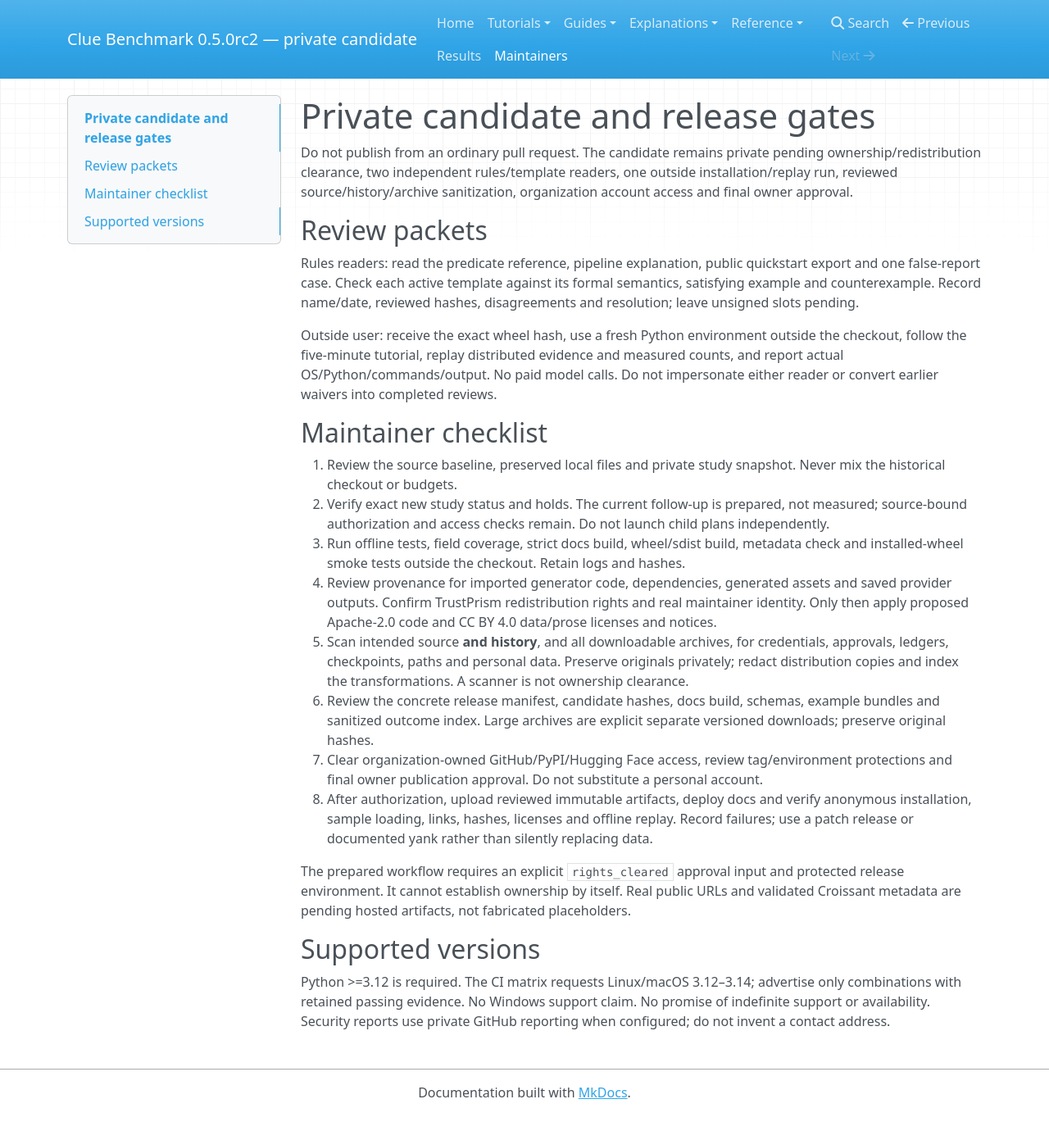
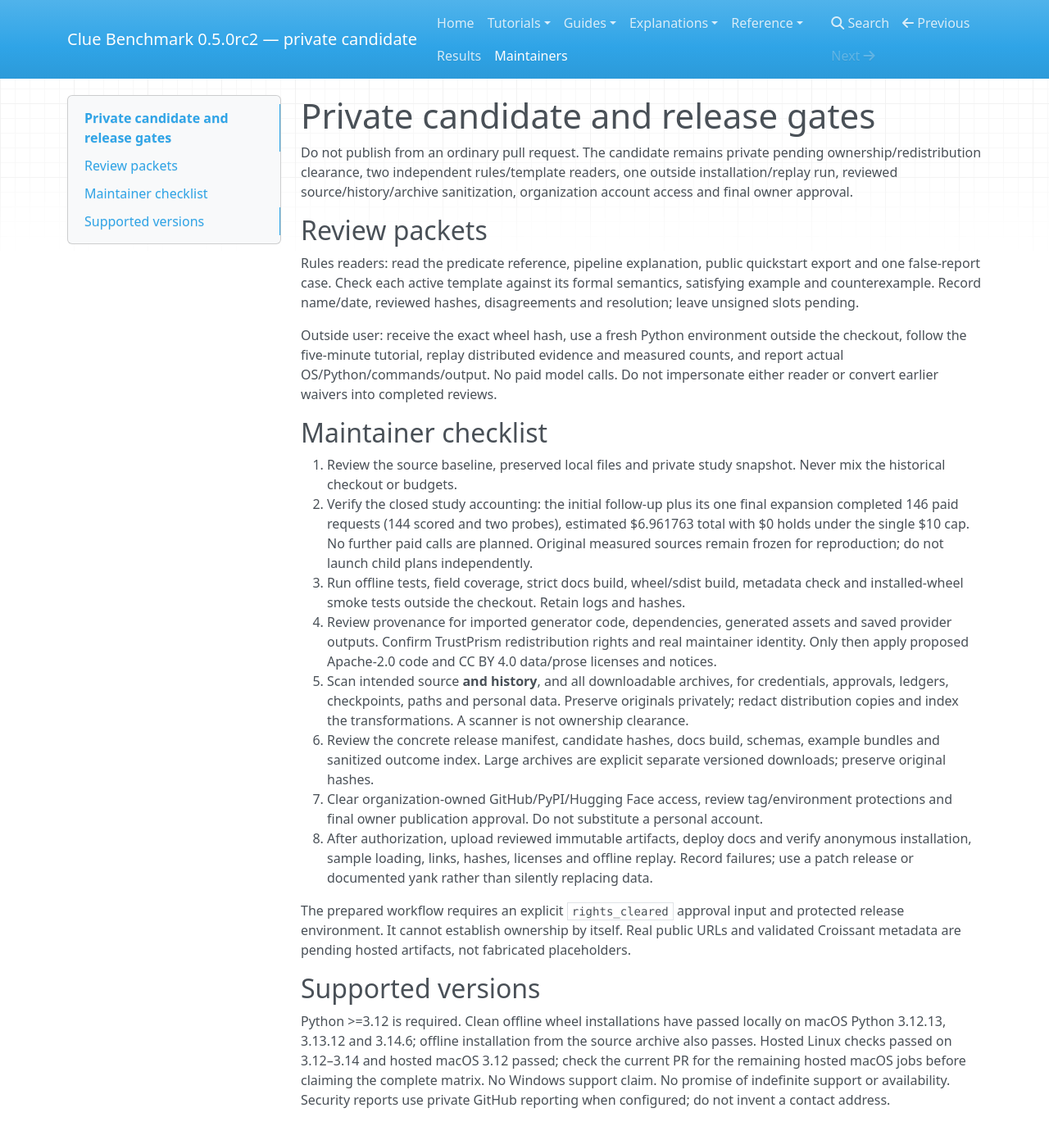
Before and after one commit to TrustPrism/clue-benchmark, an MkDocs documentation site: the page built from docs/site/maintainers/release.md, in a window 1280 px wide and 1400 px high. Shown: the top 1391 px of the window at 82% size. Built offline with MkDocs 1.6.1, drawn with Linux system fonts in a browser that asks for light colours; nearby versions of some CDN libraries.

Commit message:
Correct live release status and record completed source-archive installation

```diff
--- a/docs/site/maintainers/release.md
+++ b/docs/site/maintainers/release.md
@@ -11,7 +11,7 @@ Outside user: receive the exact wheel hash, use a fresh Python environment outsi
 ## Maintainer checklist
 
 1. Review the source baseline, preserved local files and private study snapshot. Never mix the historical checkout or budgets.
-2. Verify exact new study status and holds. The current follow-up is prepared, not measured; source-bound authorization and access checks remain. Do not launch child plans independently.
+2. Verify the closed study accounting: the initial follow-up plus its one final expansion completed 146 paid requests (144 scored and two probes), estimated $6.961763 total with $0 holds under the single $10 cap. No further paid calls are planned. Original measured sources remain frozen for reproduction; do not launch child plans independently.
 3. Run offline tests, field coverage, strict docs build, wheel/sdist build, metadata check and installed-wheel smoke tests outside the checkout. Retain logs and hashes.
 4. Review provenance for imported generator code, dependencies, generated assets and saved provider outputs. Confirm TrustPrism redistribution rights and real maintainer identity. Only then apply proposed Apache-2.0 code and CC BY 4.0 data/prose licenses and notices.
 5. Scan intended source **and history**, and all downloadable archives, for credentials, approvals, ledgers, checkpoints, paths and personal data. Preserve originals privately; redact distribution copies and index the transformations. A scanner is not ownership clearance.
@@ -23,4 +23,4 @@ The prepared workflow requires an explicit `rights_cleared` approval input and p
 
 ## Supported versions
 
-Python >=3.12 is required. The CI matrix requests Linux/macOS 3.12–3.14; advertise only combinations with retained passing evidence. No Windows support claim. No promise of indefinite support or availability. Security reports use private GitHub reporting when configured; do not invent a contact address.
+Python >=3.12 is required. Clean offline wheel installations have passed locally on macOS Python 3.12.13, 3.13.12 and 3.14.6; offline installation from the source archive also passes. Hosted Linux checks passed on 3.12–3.14 and hosted macOS 3.12 passed; check the current PR for the remaining hosted macOS jobs before claiming the complete matrix. No Windows support claim. No promise of indefinite support or availability. Security reports use private GitHub reporting when configured; do not invent a contact address.
```
Also changed, not shown: docs/site/reference/troubleshooting.md (+1 -1 lines), release/VERIFICATION-0.5.0rc2.md (+1 -1 lines).
